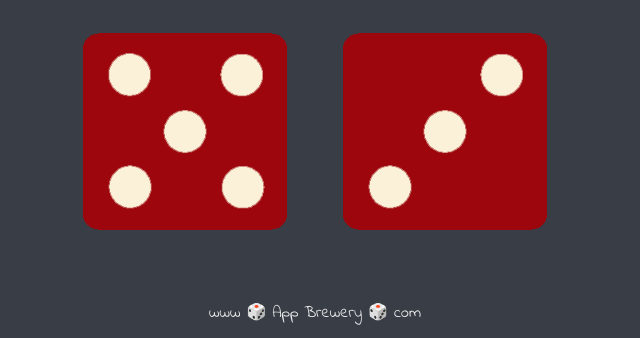
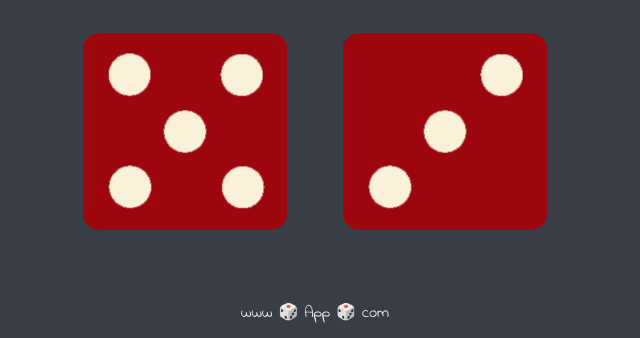
Before and after one commit to aryabir2k01/DiceeGame, a plain HTML site: page index.html in a window 1280 px wide. Shown: the part 462-800 px from the top of the page, without its empty margins (325-965 px from the left). Drawn offline with Linux system fonts and the light colour scheme.

Commit message:
Update index.html

```diff
--- a/index.html
+++ b/index.html
@@ -30,6 +30,6 @@
   </body>
 
   <footer>
-    www 🎲 App Brewery 🎲 com
+    www 🎲 App 🎲 com
   </footer>
 </html>
```
